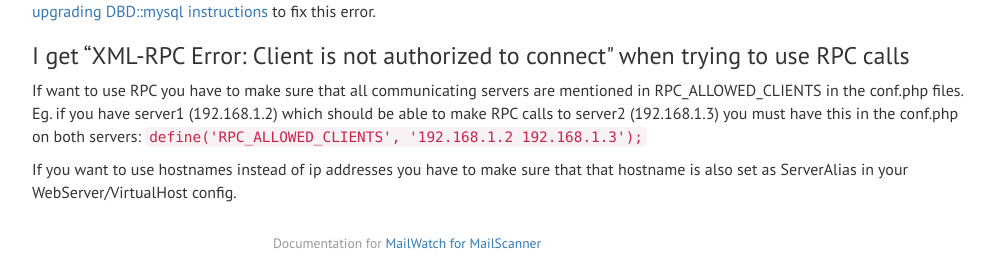
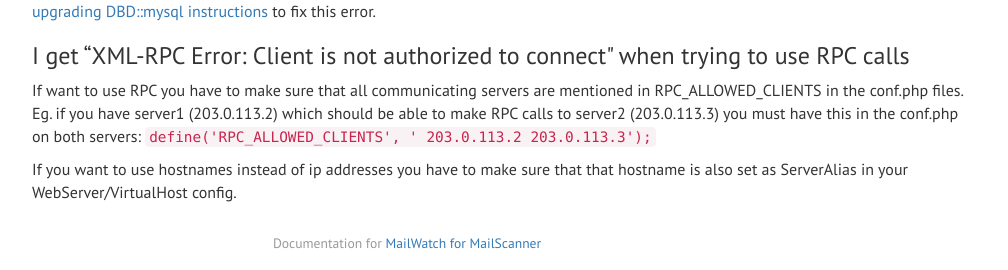
Before and after one commit to mailwatch/mailwatch-docs, a Jekyll site: the page built from _posts/2014-07-31-faq.md, in a window 1280 px wide and 900 px high, scrolled down 2227 px. Shown: the part 627-897 px from the top of the window, without its empty margins (233-1241 px from the left). Built offline with Jekyll 4.4.1, drawn with Linux system fonts in a browser that asks for light colours; nearby versions of some CDN libraries.

Commit message:
Update 2014-07-31-faq.md

```diff
--- a/_posts/2014-07-31-faq.md
+++ b/_posts/2014-07-31-faq.md
@@ -159,6 +159,6 @@ it is highly probable that your version of `DBD::mysql` is outdated and doesn't
 
 ### I get "XML-RPC Error: Client <IP> is not authorized to connect" when trying to use RPC calls
 If want to use RPC you have to make sure that all communicating servers are mentioned in RPC_ALLOWED_CLIENTS in the conf.php files.
-Eg. if you have server1 (192.168.1.2) which should be able to make RPC calls to server2 (192.168.1.3) you must have this in the conf.php on both servers: `define('RPC_ALLOWED_CLIENTS', '192.168.1.2 192.168.1.3');`
+Eg. if you have server1 (203.0.113.2) which should be able to make RPC calls to server2 (203.0.113.3) you must have this in the conf.php on both servers: `define('RPC_ALLOWED_CLIENTS', ' 203.0.113.2  203.0.113.3');`
 
 If you want to use hostnames instead of ip addresses you have to make sure that that hostname is also set as ServerAlias in your WebServer/VirtualHost config.
```
